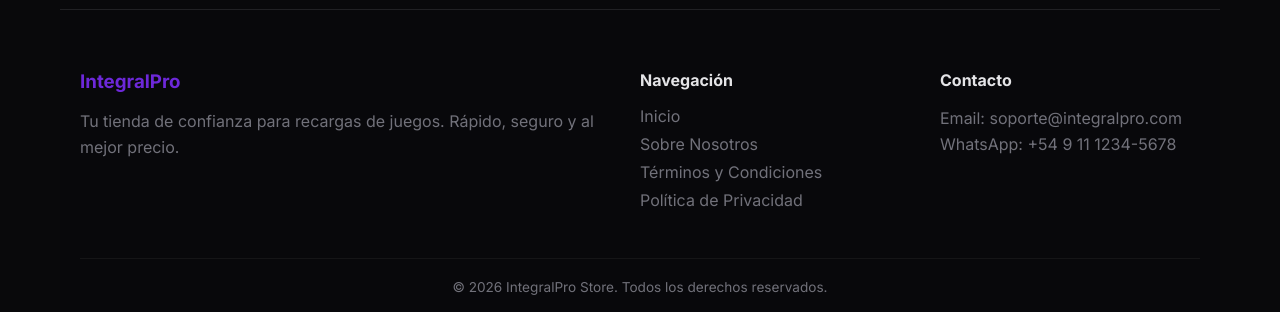
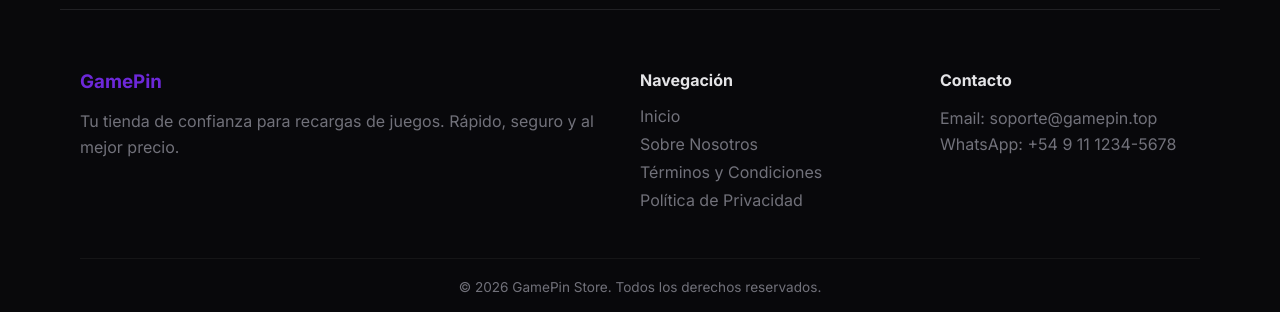
Before and after one commit to SajDiego/my-web, a React (Vite) app in the folder frontend/: page /admin/banners in a window 1280 px wide. Shown: the part 972-1284 px from the top of the page. Built offline with nearby package versions, Linux system fonts and the light colour scheme; no server answers.

Commit message:
cambios de nombre en index y footer

```diff
--- a/frontend/index.html
+++ b/frontend/index.html
@@ -4,16 +4,16 @@
     <meta charset="UTF-8" />
     <link rel="icon" type="image/png" href="/logo.png" />
     <meta name="viewport" content="width=device-width, initial-scale=1.0" />
-    <meta name="description" content="IntegralPro - Tu tienda de recargas de juegos y gift cards con entrega inmediata. Diamantes, Robux, CP y más." />
-    <meta name="author" content="IntegralPro" />
+    <meta name="description" content="GamePin - Tu tienda de recargas de juegos y gift cards con entrega inmediata. Diamantes, Robux, CP y más." />
+    <meta name="author" content="GamePin" />
 
     <!-- Open Graph / social media -->
     <meta property="og:type" content="website" />
-    <meta property="og:site_name" content="IntegralPro" />
-    <meta property="og:title" content="IntegralPro - Recargas de Juegos" />
+    <meta property="og:site_name" content="GamePin" />
+    <meta property="og:title" content="GamePin - Recargas de Juegos" />
     <meta property="og:description" content="Recargas instantáneas para tus juegos favoritos: Free Fire, Roblox, COD Mobile y más." />
 
-    <title>IntegralPro - Carga de Juegos</title>
+    <title>GamePin - Carga de Juegos</title>
   </head>
   <body>
     <div id="root"></div>
--- a/frontend/src/components/Footer.jsx
+++ b/frontend/src/components/Footer.jsx
@@ -6,7 +6,7 @@ function Footer() {
     <footer className="footer">
       <div className="footer-inner">
         <div className="footer-section">
-          <h3>IntegralPro</h3>
+          <h3>GamePin</h3>
           <p>Tu tienda de confianza para recargas de juegos. Rápido, seguro y al mejor precio.</p>
         </div>
         <div className="footer-section">
@@ -18,12 +18,12 @@ function Footer() {
         </div>
         <div className="footer-section">
           <h4>Contacto</h4>
-          <p>Email: soporte@integralpro.com</p>
+          <p>Email: soporte@gamepin.top</p>
           <p>WhatsApp: +54 9 11 1234-5678</p>
         </div>
       </div>
       <div className="footer-bottom">
-        <p>&copy; {new Date().getFullYear()} IntegralPro Store. Todos los derechos reservados.</p>
+        <p>&copy; {new Date().getFullYear()} GamePin Store. Todos los derechos reservados.</p>
       </div>
     </footer>
   );
```
